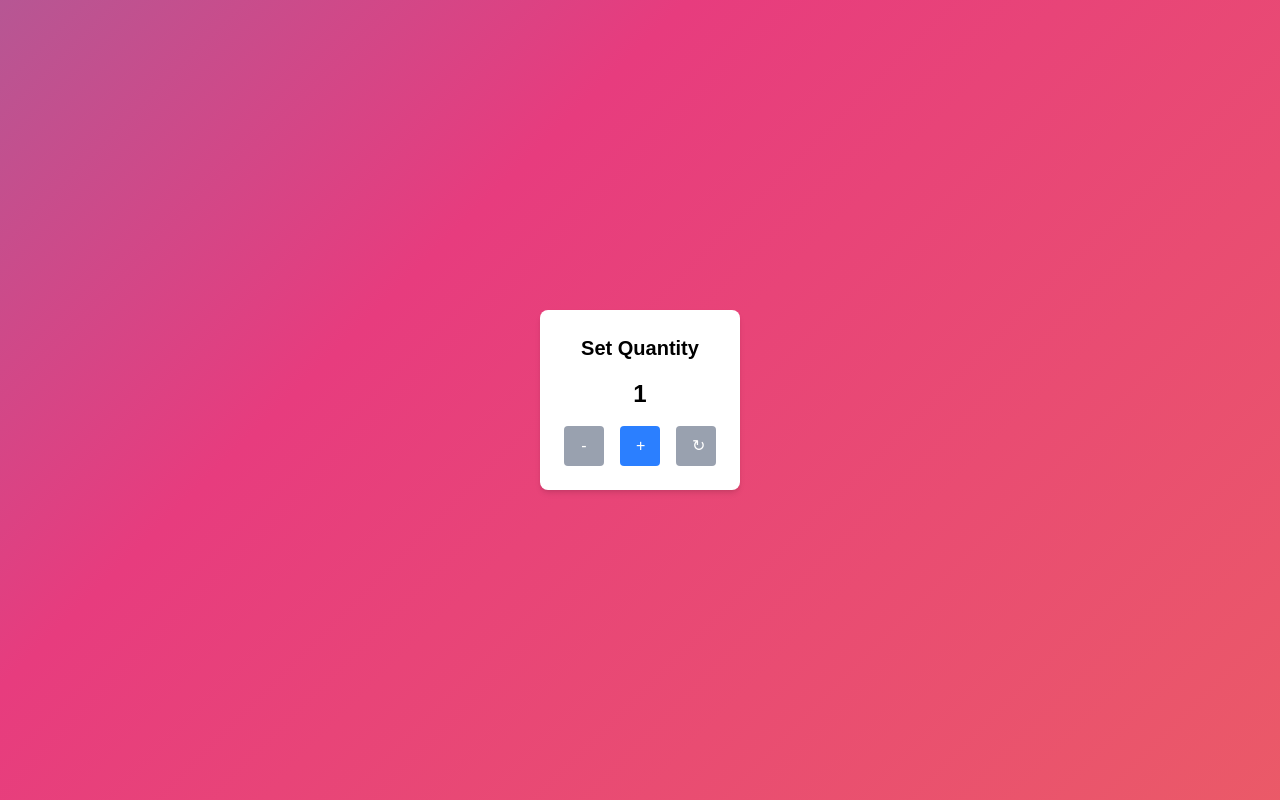
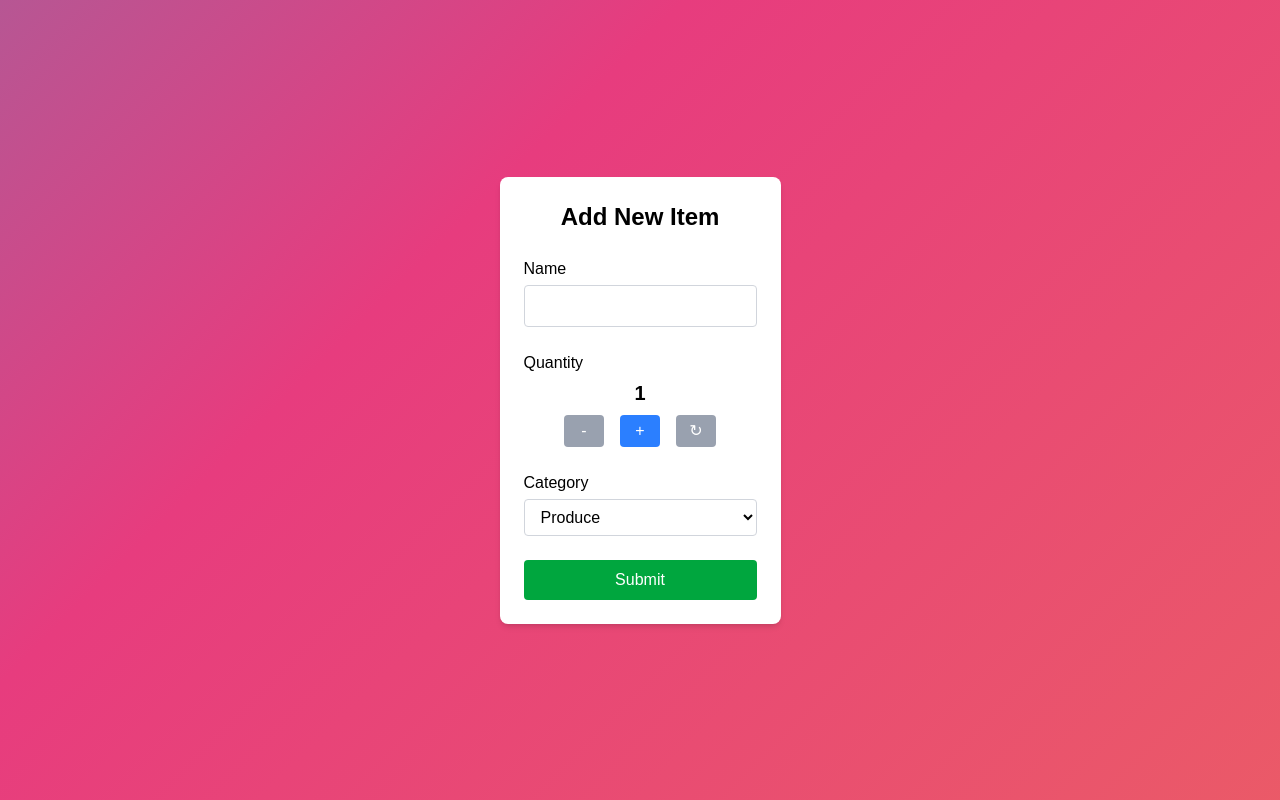
Before and after one commit to itsjos3ph/cprg306-assignments, a Next.js app: page /week-5 in a window 1280 px wide. Built offline with nearby package versions, Linux system fonts and the light colour scheme.

Commit message:
week-5 complete

```diff
--- a/app/week-5/new-item.js
+++ b/app/week-5/new-item.js
@@ -3,54 +3,76 @@
 import { useState } from 'react';
 
 export default function NewItem() {
+  const [name, setName] = useState('');
   const [quantity, setQuantity] = useState(1);
+  const [category, setCategory] = useState('produce');
 
-  // increment function that positively changes the quantity state variable
-  function increment() {
-    setQuantity(prev => (prev < 20 ? prev + 1 : prev));
-  }
-  // decrement function that negatively changes the quantity state variable
-  function decrement() {
-    setQuantity(prev => (prev > 1 ? prev - 1 : prev));
-  }
-  function reset() {
-    setQuantity(1)
-  }
+  // Increment/Decrement/Reset for quantity
+  const increment = () => setQuantity((prev) => (prev < 20 ? prev + 1 : prev));
+  const decrement = () => setQuantity((prev) => (prev > 1 ? prev - 1 : prev));
+  const reset = () => setQuantity(1);
+
+  // Handle form submission
+  const handleSubmit = (e) => {
+    e.preventDefault();
+
+    const item = { name, quantity, category };
+    console.log(item);
+    alert(`Name: ${name}\nQuantity: ${quantity}\nCategory: ${category}`);
+
+    setName('');
+    setQuantity(1);
+    setCategory('produce');
+  };
 
   return (
-    <div className="p-6 bg-white rounded-lg shadow-md text-center">
-      <h2 className="text-xl font-semibold mb-4 text-black">Set Quantity</h2>
+    <form onSubmit={handleSubmit} className="max-w-md mx-auto p-6 bg-white rounded-lg shadow-md space-y-6 text-black">
+      <h2 className="text-2xl font-bold text-center">Add New Item</h2>
 
-        <div className="text-black text-2xl font-bold mb-4">{quantity}</div>
+      {/* Name Field */}
+      <div>
+        <label className="block mb-1 font-medium">Name</label>
+        <input
+          type="text"
+          required
+          value={name}
+          onChange={(e) => setName(e.target.value)}
+          className="w-full border border-gray-300 px-3 py-2 rounded"
+        />
+      </div>
 
+      {/* Quantity Field (buttons) */}
+      <div>
+        <label className="block mb-1 font-medium">Quantity</label>
+        <div className="text-xl font-bold text-center mb-2">{quantity}</div>
         <div className="flex justify-center space-x-4">
-          {/* Button to lower the value of the quantity variable - going under 1 not allowed*/}
           <button
+            type="button"
             onClick={decrement}
             disabled={quantity === 1}
-            className={`w-10 px-4 py-2 text-white rounded ${
+            className={`w-10 px-2 py-1 text-white rounded ${
               quantity === 1 ? 'bg-gray-400 cursor-not-allowed' : 'bg-blue-500 hover:bg-blue-600'
             }`}
           >
             -
           </button>
 
-          {/* Button to raise the value of the quantity variable - going above 20 not allowed */}
           <button
+            type="button"
             onClick={increment}
             disabled={quantity === 20}
-            className={`w-10 px-4 py-2 text-white rounded ${
+            className={`w-10 px-2 py-1 text-white rounded ${
               quantity === 20 ? 'bg-gray-400 cursor-not-allowed' : 'bg-blue-500 hover:bg-blue-600'
             }`}
           >
             +
           </button>
 
-          {/* Button to reset the value of the quanitity variable - going back to 1 */}
           <button
+            type="button"
             onClick={reset}
             disabled={quantity === 1}
-            className={`w-10 px-4 py-2 text-white rounded ${
+            className={`w-10 px-2 py-1 text-white rounded ${
               quantity === 1 ? 'bg-gray-400 cursor-not-allowed' : 'bg-blue-500 hover:bg-blue-600'
             }`}
           >
@@ -58,5 +80,36 @@ export default function NewItem() {
           </button>
         </div>
       </div>
+
+      {/* Category Field */}
+      <div>
+        <label className="block mb-1 font-medium">Category</label>
+        <select
+          value={category}
+          onChange={(e) => setCategory(e.target.value)}
+          className="w-full border border-gray-300 px-3 py-2 rounded"
+        >
+          <option value="produce">Produce</option>
+          <option value="dairy">Dairy</option>
+          <option value="bakery">Bakery</option>
+          <option value="meat">Meat</option>
+          <option value="frozen foods">Frozen Foods</option>
+          <option value="canned goods">Canned Goods</option>
+          <option value="dry goods">Dry Goods</option>
+          <option value="beverages">Beverages</option>
+          <option value="snacks">Snacks</option>
+          <option value="household">Household</option>
+          <option value="other">Other</option>
+        </select>
+      </div>
+
+      {/* Submit Button */}
+      <button
+        type="submit"
+        className="w-full bg-green-600 text-white py-2 rounded hover:bg-green-700 transition"
+      >
+        Submit
+      </button>
+    </form>
   );
 }
```
